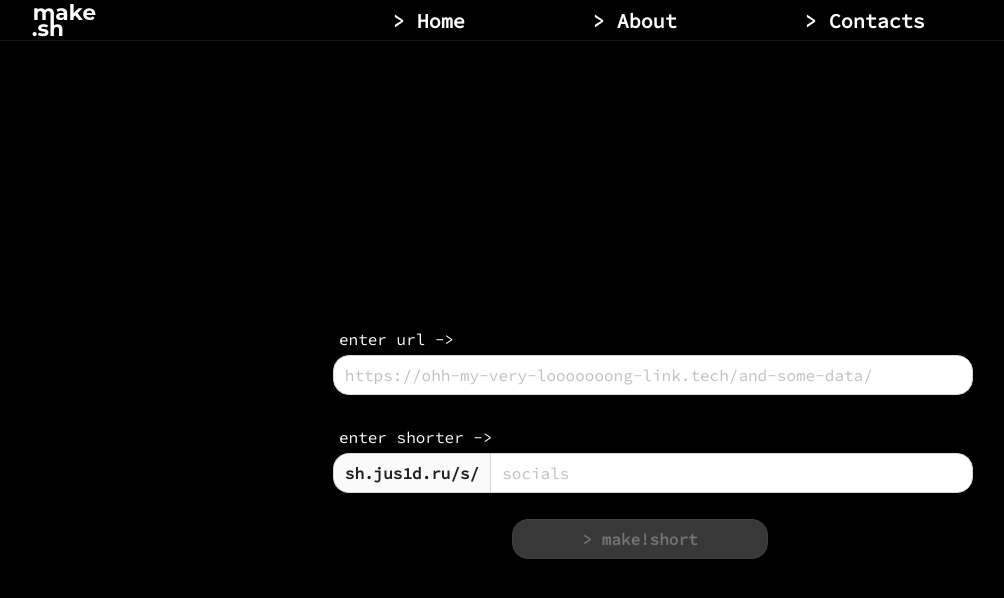
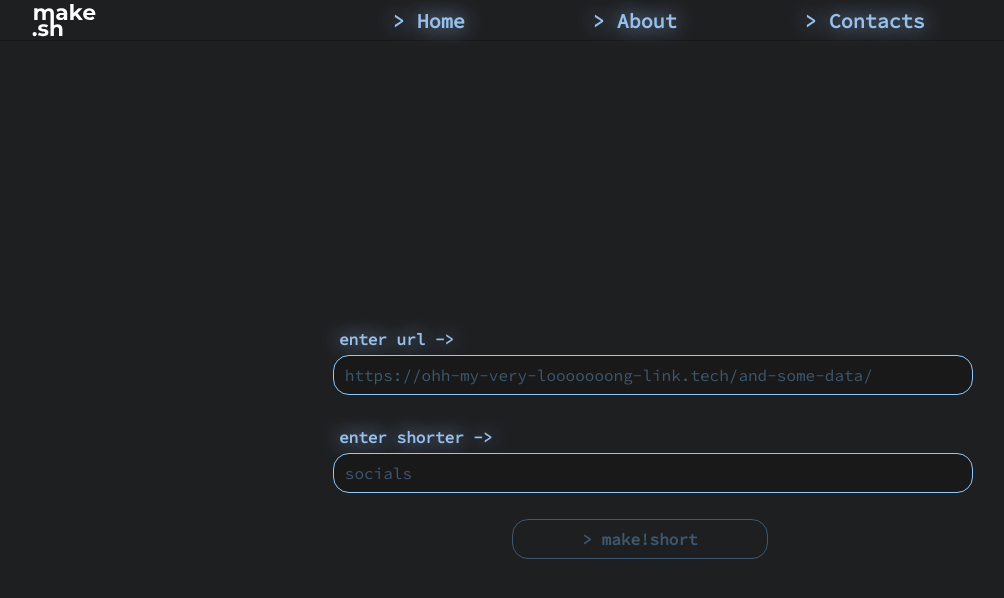
Before and after one commit to makeshort/frontend, a React (Create React App) app: page / in a window 1280 px wide. Shown: the top 598 px of the page, without its empty margins (0-1004 px from the left). Built offline with nearby package versions, Linux system fonts and the light colour scheme; the HTML template or start-up script is replaced by a standard one.

Commit message:
ench: redesign

```diff
--- a/src/App.css
+++ b/src/App.css
@@ -2,7 +2,7 @@
 
 body {
   font-family: "Source Code Pro", sans-serif;
-  background-color: #000;
+  background-color: #1E1F21;
   color: white;
   height: 100%;
 }
--- a/src/components/InputBar/InputBar.css
+++ b/src/components/InputBar/InputBar.css
@@ -5,4 +5,6 @@
 .input-header {
     text-align: left;
     padding: 1%;
+    color: #98C0ED;
+    text-shadow: 0px 0px 20px rgba(148, 186, 233);
 }
--- a/src/components/InputBar/InputBar.tsx
+++ b/src/components/InputBar/InputBar.tsx
@@ -51,6 +51,19 @@ const InputBar: React.FC = () => {
         message.success('Your URL created!');
     }
 
+    const handleEnter = async (e: React.KeyboardEvent<HTMLInputElement>): Promise<void> => {
+        messageApi.open({
+            type: 'loading',
+            content: 'Action in progress..',
+
+        });
+
+        await sleep(2500);
+
+        messageApi.destroy();
+        message.success('Your URL created!');
+    }
+
     const isValidUrl = (url: string): boolean => {
         const urlPattern = /^(https?:\/\/)?([\w-]+(\.[\w-]+)+\/?)(\S*)?$/;
 
@@ -75,22 +88,30 @@ const InputBar: React.FC = () => {
                     token: {
                         fontFamily: "Source Code Pro",
                         borderRadiusLG: 16,
+                        colorBgContainer: "#191919",
+                        colorBorder: "#8FC9FE",
+                        colorText: "#8FC9FE",
+                        colorTextPlaceholder: "#3e5870",
                     },
                     components: {
                         Input: {
-                            activeShadow: "0 0 0 1px rgba(5, 145, 255, 1)",
                             addonBg: "#FAFAFA",
+                            activeShadow: "0px 0px 5px rgba(148, 186, 233), 0px 0px 15px rgba(148, 186, 233), 0px 0px 100px rgba(148, 186, 233)",
+                            errorActiveShadow: "0px 0px 5px rgba(252, 116, 116), 0px 0px 15px rgba(252, 116, 116), 0px 0px 100px rgba(252, 116, 116)",
+                            colorBgBase: "#191919"
                         },
                         Button: {
-                            colorBgContainerDisabled: "#383838",
-                            colorTextDisabled: "#737373",
-                            borderColorDisabled: "#424242"
+                            colorBgContainerDisabled: "transparent",
+                            colorTextDisabled: "#3e5870",
+                            borderColorDisabled: "#3e5870"
                         }
                     },
                 }}>
                 <div className="input">
                     <div className="input-header">
-                        {"enter url ->"}
+                        <b>
+                            {"enter url ->"}
+                        </b>
                     </div>
 
                     <Input
@@ -99,22 +120,26 @@ const InputBar: React.FC = () => {
                         status={inputUrlStatus}
                         value={inputUrl}
                         onChange={handleChangeInputUrl}
+                        onPressEnter={handleEnter}
                         placeholder="https://ohh-my-very-looooooong-link.tech/and-some-data/"
                     />
                 </div>
 
                 <div className="input">
                     <div className="input-header">
-                        {"enter shorter ->"}
+                        <b>
+                            {"enter shorter ->"}
+                        </b>
                     </div>
 
                     <Input
                         size="large"
                         style={{width: "50vw", height: "5vh"}}
                         status={inputShortUrlStatus}
-                        addonBefore={<b>sh.jus1d.ru/s/</b>}
+                        // addonBefore={<b>sh.jus1d.ru/s/</b>}
                         value={inputShortUrl}
                         onChange={handleChangeInputShortUrl}
+                        onPressEnter={handleEnter}
                         placeholder="socials"
                     />
                 </div>
--- a/src/components/Navbar/Navbar.css
+++ b/src/components/Navbar/Navbar.css
@@ -36,6 +36,8 @@
     transition: color 0.3s ease; /* Анимация цвета текста */
     font-size: 20px;
     font-weight: bold;
+    color: #98C0ED;
+    text-shadow: 0px 0px 20px rgba(148, 186, 233);
 }
 
 .nav-item::after {
@@ -43,14 +45,14 @@
     position: absolute;
     width: 0;
     height: 2px;
-    background-color: #fff;
+    background-color: #98C0ED;
     bottom: -3px;
     left: 0;
     transition: width 0.3s ease;
 }
 
 .nav-item:hover {
-    color: #fff;
+    color: #98C0ED;
 }
 
 .nav-item:hover::after {
```
